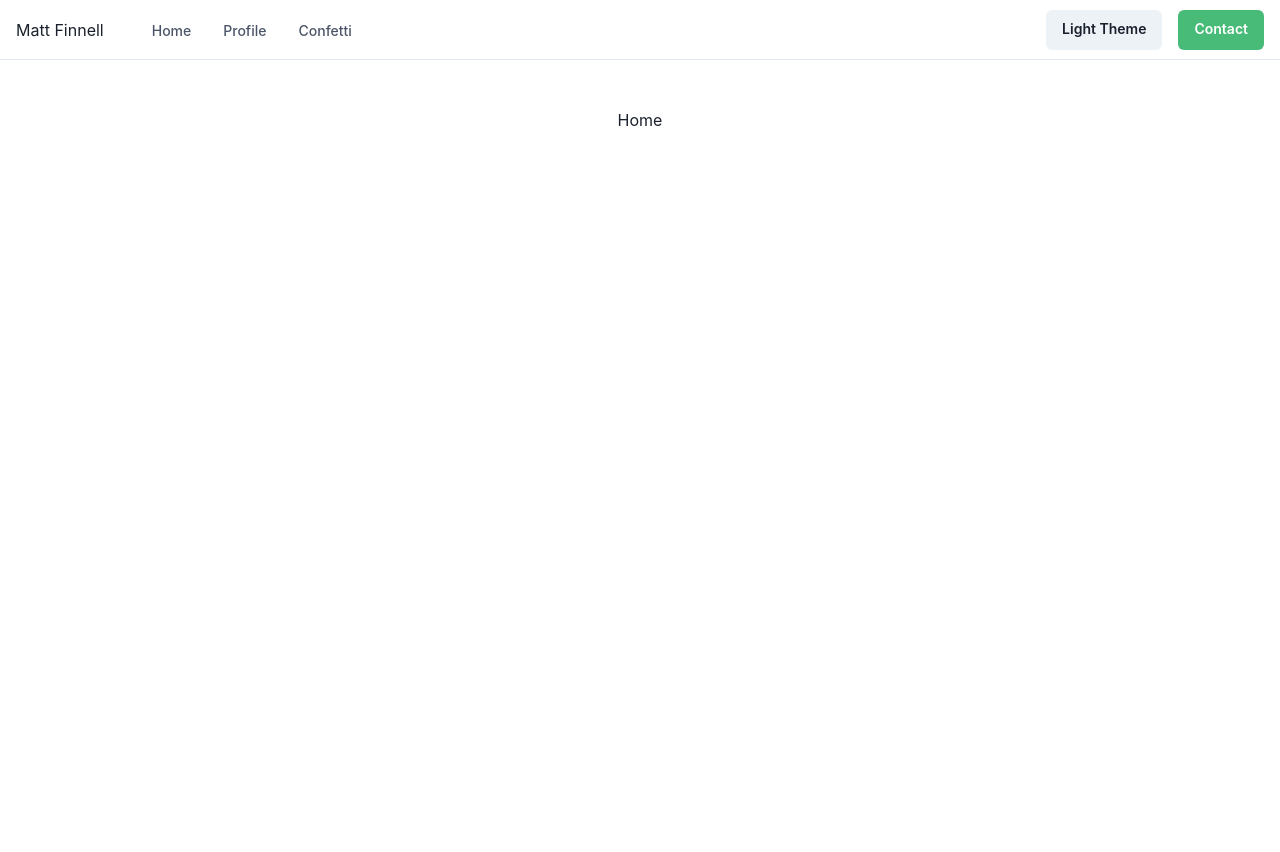
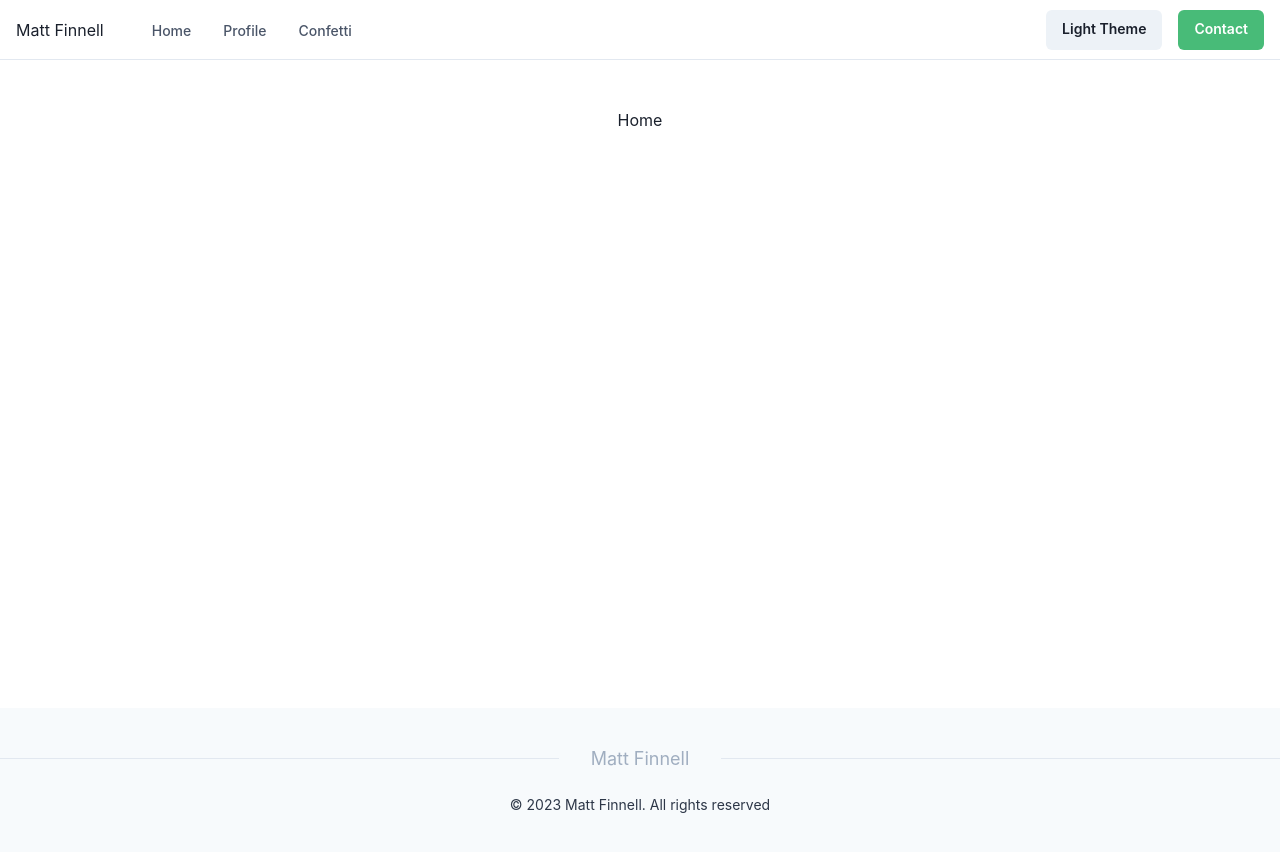
Before and after one commit to mattfinnell/personal_site, a React (Create React App) app: page / in a window 1280 px wide. Shown: the top 852 px of the page. Before the commit the page ends 800 px from the top, so only its background shows below. Built offline with nearby package versions, Linux system fonts and the light colour scheme.

Commit message:
Added Footer

```diff
--- a/src/App.tsx
+++ b/src/App.tsx
@@ -3,6 +3,7 @@ import { BrowserRouter, Route, Routes } from "react-router-dom";
 import "./App.css";
 
 import { FC } from "react";
+import Footer from "./components/Footer/Footer";
 import { NavigationBarContainer } from "./components/Navigation/NavigationBar";
 import { routes } from "./components/Navigation/routes";
 
@@ -13,13 +14,14 @@ const App: FC<AppProps> = () => {
       <BrowserRouter>
         <div className="App">
           <NavigationBarContainer />
-          <Container maxWidth="container.xl" marginTop="12">
+          <Container maxWidth="container.xl" marginTop="12" minHeight="75vh">
             <Routes>
               {routes.map((route) => (
                 <Route path={route.path} Component={route.component} />
               ))}
             </Routes>
           </Container>
+          <Footer />
         </div>
       </BrowserRouter>
     </ChakraProvider>
--- /dev/null
+++ b/src/components/Footer/Footer.tsx
@@ -0,0 +1,39 @@
+import { Box, Flex, Heading, Text, useColorModeValue } from "@chakra-ui/react";
+
+export default function LargeWithLogoCentered() {
+  const year = new Date().getFullYear();
+
+  return (
+    <Box
+      bg={useColorModeValue("gray.50", "gray.900")}
+      color={useColorModeValue("gray.700", "gray.200")}
+    >
+      <Box py={10}>
+        <Flex
+          align={"center"}
+          _before={{
+            content: '""',
+            borderBottom: "1px solid",
+            borderColor: useColorModeValue("gray.200", "gray.700"),
+            flexGrow: 1,
+            mr: 8,
+          }}
+          _after={{
+            content: '""',
+            borderBottom: "1px solid",
+            borderColor: useColorModeValue("gray.200", "gray.700"),
+            flexGrow: 1,
+            ml: 8,
+          }}
+        >
+          <Heading color="gray.400" fontWeight={400} fontSize="lg">
+            Matt Finnell
+          </Heading>
+        </Flex>
+        <Text pt={6} fontSize={"sm"} textAlign={"center"}>
+          © {year} Matt Finnell. All rights reserved
+        </Text>
+      </Box>
+    </Box>
+  );
+}
--- a/src/components/Navigation/NavigationBar.tsx
+++ b/src/components/Navigation/NavigationBar.tsx
@@ -69,7 +69,6 @@ const NavigationBar: FC<NavigationBarProps> = ({ routes }) => {
           >
             <Link to="/">Matt Finnell</Link>
           </Text>
-
           <Flex display={{ base: "none", md: "flex" }} ml={10}>
             <DesktopNav routes={routes} />
           </Flex>
--- a/src/components/Navigation/routes.ts
+++ b/src/components/Navigation/routes.ts
@@ -9,7 +9,6 @@ export type RouteType = {
   children?: Array<RouteType>;
   path: string;
   component: FC<any>;
-  authRequired?: boolean;
 };
 
 export const routes: Array<RouteType> = [
@@ -22,12 +21,10 @@ export const routes: Array<RouteType> = [
     label: "Profile",
     path: "/profile",
     component: Profile,
-    authRequired: true,
   },
   {
     label: "Confetti",
     path: "/confetti",
     component: Confetti,
-    authRequired: true,
   },
-].map((route) => ({ ...route, hidden: route.authRequired === true }));
+];
```
